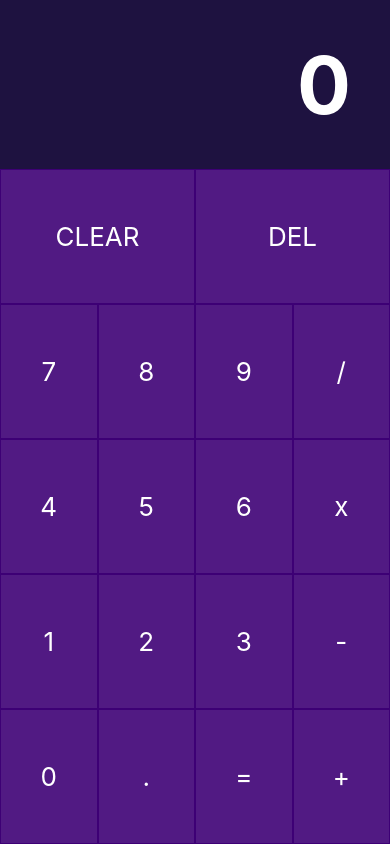
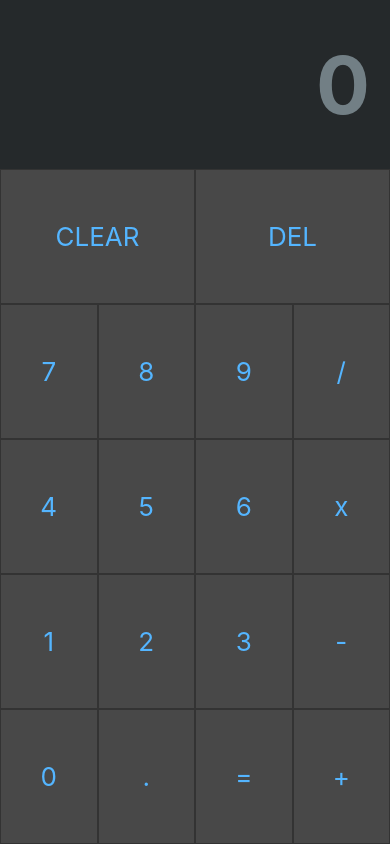
Before and after one commit to arunwrc/rn-calculator, a React Native app: screen / in a window 390 px wide. Built offline with nearby package versions, Linux system fonts and the light colour scheme.

Commit message:
working in display input

```diff
--- a/App.js
+++ b/App.js
@@ -5,30 +5,90 @@ import InputNumberButton from './InputNumberButton';
 
 const buttons = [
   ['CLEAR', 'DEL'],
-  [7, 8, 9, '/'],
-  [4, 5, 6, 'x'],
-  [1, 2, 3, '-'],
-  [0, '.', '=', '+'],
+  ['7', '8', '9', '/'],
+  ['4', '5', '6', 'x'],
+  ['1', '2', '3', '-'],
+  ['0', '.', '=', '+'],
 ]
 export default class App extends Component {
 
+  constructor() {
+    super()
+    this.initialState = {
+      displayValue: '0',
+      operator: null
+    }
+    this.state = this.initialState;
+  }
   renderButtons() {
     let layouts = buttons.map((buttonRows, index) => {
       let rowItem = buttonRows.map((buttonItems, buttonIndex) => {
         return <InputNumberButton
         value={buttonItems}
-        handleOnPress={() => {}}
+        handleOnPress={this.handleInput.bind(this, buttonItems)}
         key={'btn-' + buttonIndex} />
       })
       return <View style={styles.inputRow} key={'row-' + index}>{rowItem}</View>
     });
    return layouts
   }
+  handleInput = (input) => {
+    const { displayValue, operator } = this.state;
+    switch (input) {
+      case '0':
+      case '1':
+      case '2':
+      case '3':
+      case '4':
+      case '5':
+      case '6':
+      case '7':
+      case '8':
+      case '9':
+          this.setState({
+            displayValue: (displayValue === '0') ? input : displayValue + input
+          })
+          break;
+      case '+':
+      case '-':
+      case 'x':
+      case '/':
+          this.setState({
+            operator: input,
+            displayValue: (operator !== null ? displayValue.substr(0, displayValue.length-1) : displayValue) + input
+          })
+      case '.':
+          let dot = displayValue.slice(-1)
+          this.setState({
+            displayValue: dot !== '.' ? displayValue + input : displayValue
+          })
+          break;
+      case 'CLEAR':
+          this.setState(this.initialState);
+          break;
+      case 'DEL':
+          let string = displayValue.toString();
+          let deletedString = string.substr(0, string.length - 1);
+          let length = string.length;
+          this.setState({
+            displayValue: length == 1 ? '0' : deletedString
+          })
+      break;
+    }
+  }
+  // handleInput = (input) => {
+  //   const { displayValue } = this.state;
+  //   this.setState({
+  //     displayValue: (displayValue === '0') ? input : displayValue + input
+  //   })
+  // }
   render() {
     return (
       <View style={styles.container}>
         <View style={styles.resultContainer}>
-          <Text style={styles.resultText}> 0 </Text>
+          <Text style={styles.resultText}>
+            {this.state.displayValue}
+          </Text>
         </View>
 
         <View style={styles.inputContainer}>
@@ -46,14 +106,14 @@ const styles = StyleSheet.create({
   resultContainer: {
     flex: 2,
     justifyContent: 'center',
-    backgroundColor: '#1E1240'
+    backgroundColor: '#25292b'
   },
   inputContainer: {
     flex: 8,
-    backgroundColor: '#3D0075'
+    backgroundColor: '#333333'
   },
   resultText: {
-    color: '#ffffff',
+    color: '#727f85',
     fontSize: 80,
     fontWeight: 'bold',
     padding: 20,
--- a/InputNumberButton.js
+++ b/InputNumberButton.js
@@ -25,7 +25,7 @@ const styles = StyleSheet.create({
       alignItems: 'center'
     },
     text: {
-      color: '#ffffff',
+      color: '#54b5ff',
       fontSize: 26
     }
   });
```
